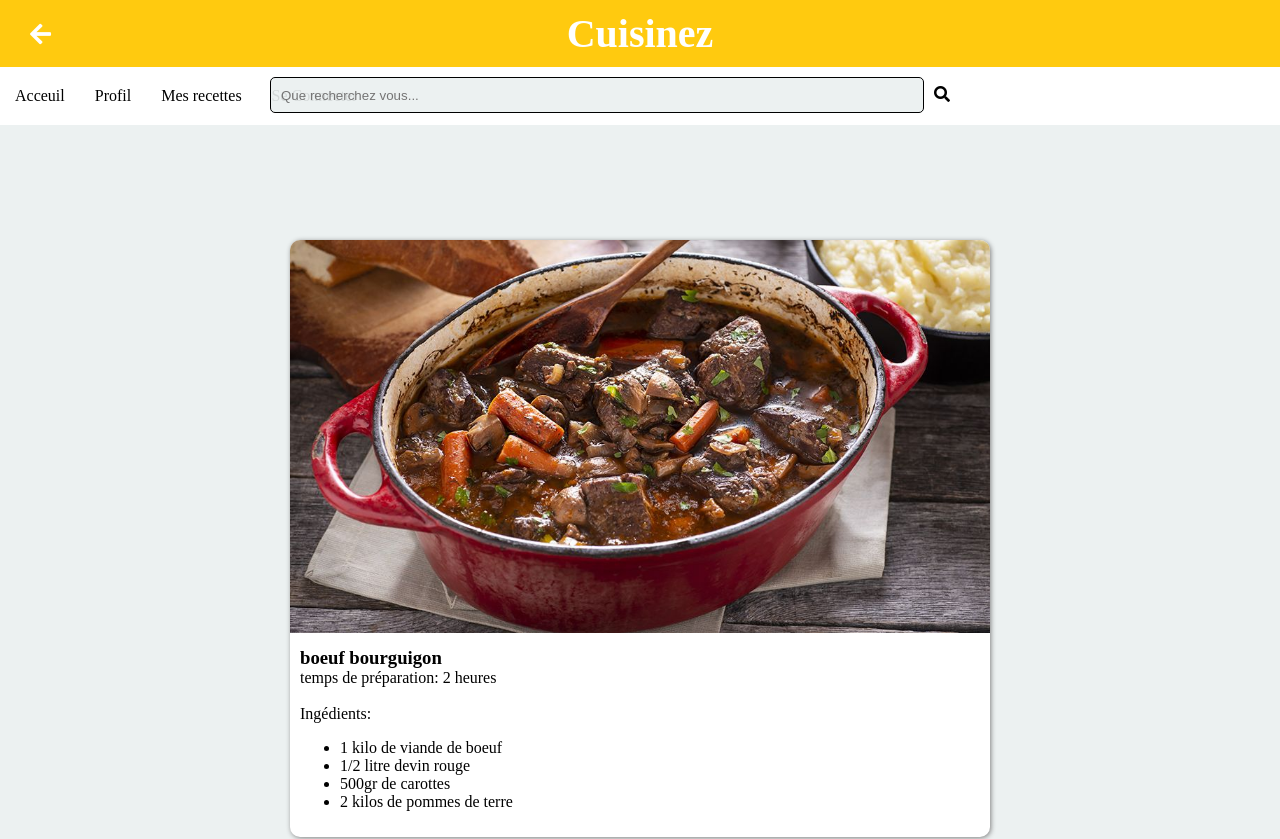
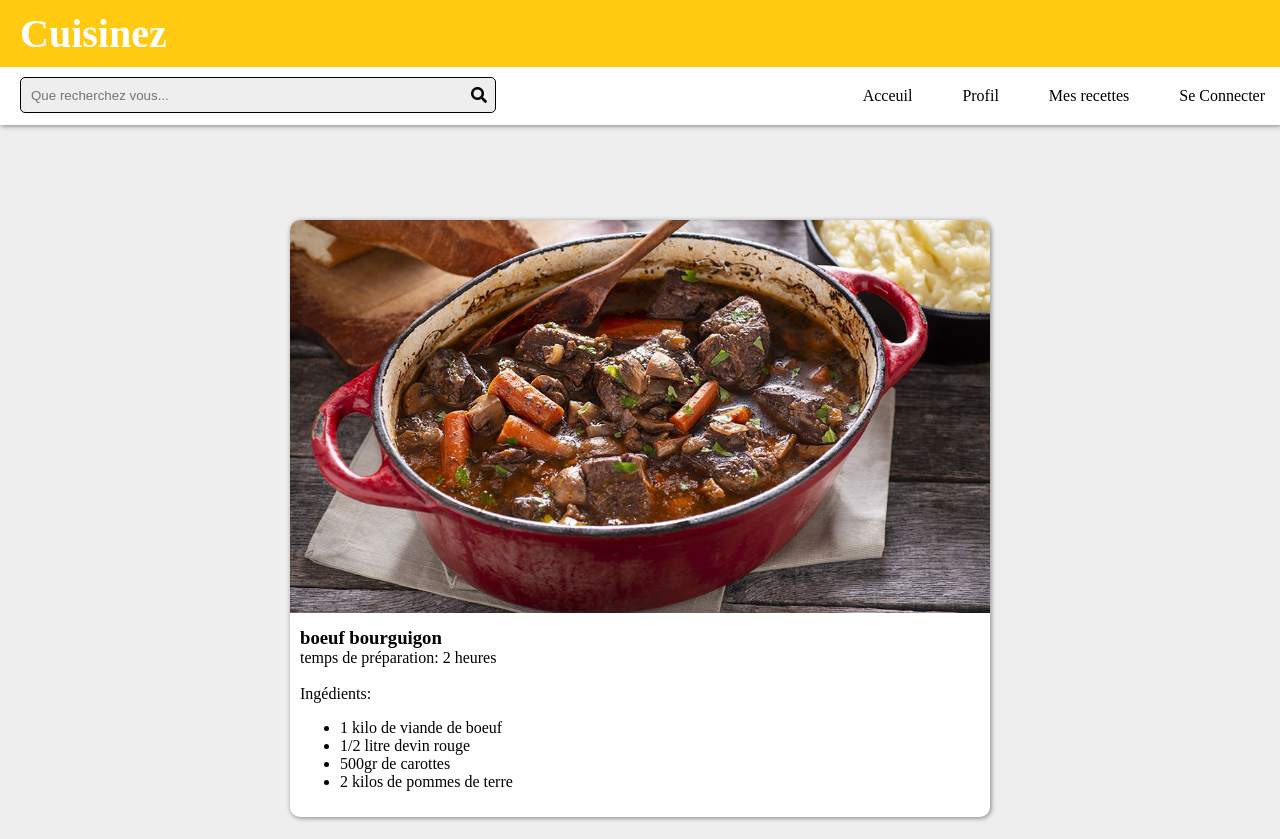
Before and after one commit to Jeanchal/Cuisinez, a React (Create React App) app in the folder frontend/: page / in a window 1280 px wide. Shown: the top 839 px of the page. Built offline with nearby package versions, Linux system fonts and the light colour scheme.

Commit message:
modif style

```diff
--- a/frontend/src/components/Header.js
+++ b/frontend/src/components/Header.js
@@ -10,13 +10,12 @@ const Header = () => {
   return (
     <header>
       <div id="logo">
+        <h1>Cuisinez</h1>
         <div id="burger_menu" onClick={activDisplayMenu}>
           <div></div>
           <div></div>
           <div></div>
         </div>
-        <h1>Cuisinez</h1>
-        <i className="fas fa-arrow-left" id="arrow"></i>
       </div>
       <div className={displayMenu === false ? null : "displayNav"}>
         <Navigation activDisplayMenu={activDisplayMenu} />
--- a/frontend/src/styles/style.scss
+++ b/frontend/src/styles/style.scss
@@ -2,7 +2,7 @@ $min-width: 300px;
 $break-point-1: 750px;
 $break-point-3: 1350px;
 $color-1: rgba(255, 202, 15, 1);
-$color-2: rgba(234, 240, 240, 0.9);
+$color-2: rgba(231, 230, 230, 0.678);
 $color-3: rgba(124, 121, 121, 0.568);
 @mixin transition {
   transition: 0.4s ease-in-out;
@@ -32,6 +32,9 @@ header {
   width: 100%;
   top: 0;
   z-index: 1;
+  @media (min-width: $break-point-1) {
+    box-shadow: 1px 1px 5px grey;
+  }
 }
 #logo {
   background-color: $color-1;
@@ -43,7 +46,6 @@ header {
     display: flex;
     flex-direction: column;
     justify-content: center;
-    position: absolute;
     @media (min-width: $break-point-1) {
       display: none;
     }
@@ -58,39 +60,37 @@ header {
   h1 {
     margin: 0;
     font-size: 250%;
-    // font-weight: lighter;
     color: white;
     width: 100%;
-    text-align: center;
-  }
-  #arrow {
-    color: white;
-    font-size: 150%;
-    padding: 12px 10px 10px 10px;
-    position: absolute;
-    right: 20px;
-    @include transition;
-    @media (min-width: $break-point-1) {
-      left: 20px;
-    }
+    padding-left: 10px;
+    text-align: start;
   }
 }
 #Navigation {
   display: flex;
   flex-direction: column;
+  align-items: flex-end;
   background-color: $color-3;
-  width: 50%;
+  width: 100%;
   @media (min-width: $break-point-1) {
     flex-direction: row;
+    justify-content: flex-end;
     background-color: white;
     width: 100%;
   }
   a {
     background-color: white;
-    padding: 15px 10px 15px 10px;
+    padding: 15px 10px 15px 30px;
     margin: 5px;
-    border-top-right-radius: 10px;
-    border-bottom-right-radius: 10px;
+    border-top-left-radius: 10px;
+    border-bottom-left-radius: 10px;
+    width: 30%;
+    @media (min-width: $break-point-1) {
+      width: auto;
+    }
+    @media (min-width: $break-point-3) {
+      margin: 5px 15px 5px 15px;
+    }
   }
 }
 .page {
@@ -119,16 +119,19 @@ header {
     }
   }
   #recherche-container {
+    display: flex;
     background-color: white;
     width: 100%;
     position: fixed;
-    top: 60px;
+    top: 57px;
     z-index: 0;
+    box-shadow: 1px 1px 5px grey;
     @media (min-width: $break-point-1) {
-      top: 57px;
-      left: 250px;
+      box-shadow: none;
+      background-color: transparent;
+      width: 40%;
+      left: 0;
       z-index: 1;
-      background-color: transparent;
     }
     #recherche {
       margin: 20px 0 10px 20px;
@@ -139,21 +142,22 @@ header {
       border-radius: 5px;
       background-color: $color-2;
       @media (min-width: $break-point-1) {
-        width: 50%;
+        width: 100%;
       }
     }
     i {
       position: relative;
-      left: 10px;
+      right: 25px;
+      top: 30px;
       cursor: pointer;
     }
   }
   #recette_container {
     padding-top: 70px;
-    margin: 20px;
     display: flex;
     flex-direction: column;
     align-items: center;
+    width: 90%;
     .recette {
       background-color: white;
       border-radius: 10px;
```
